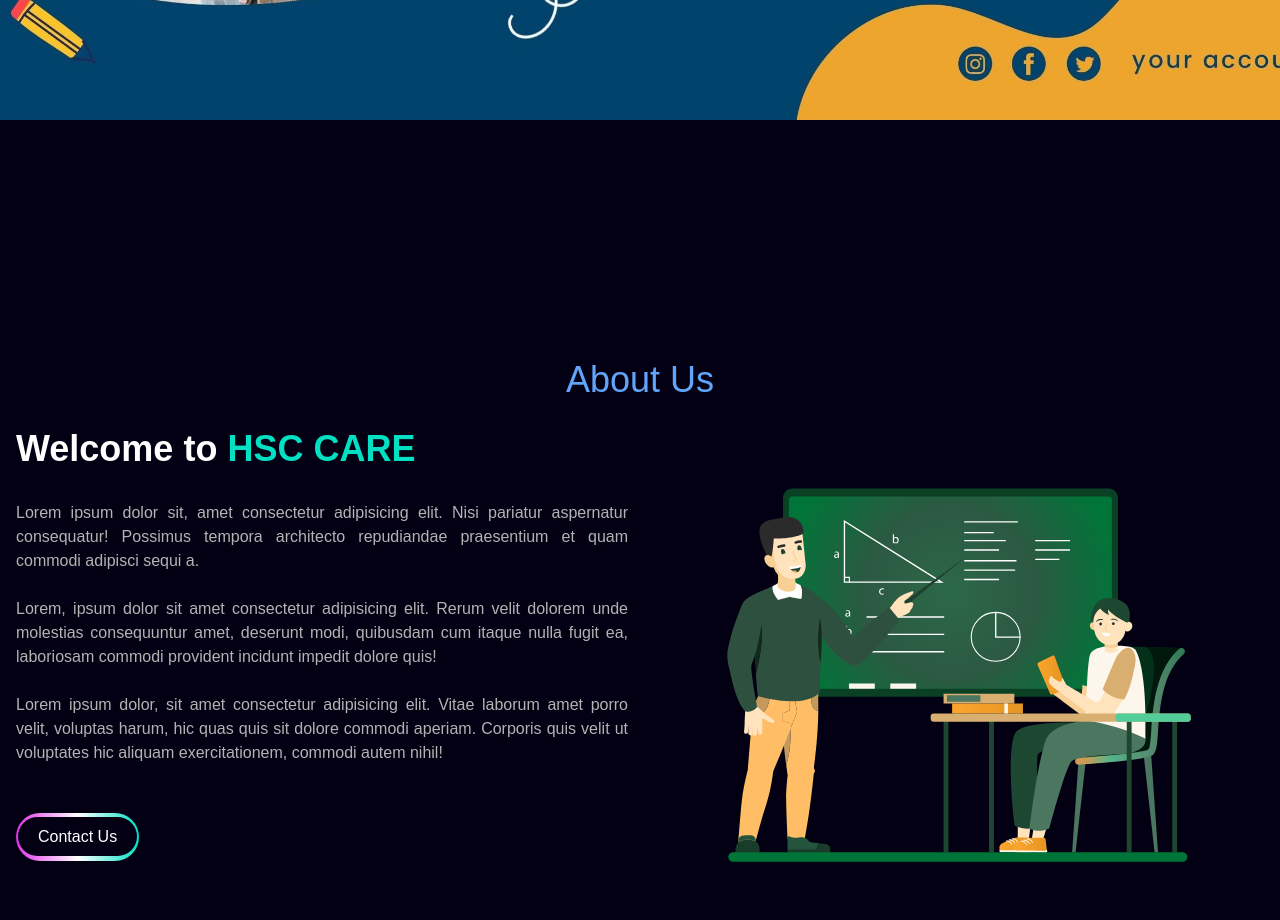
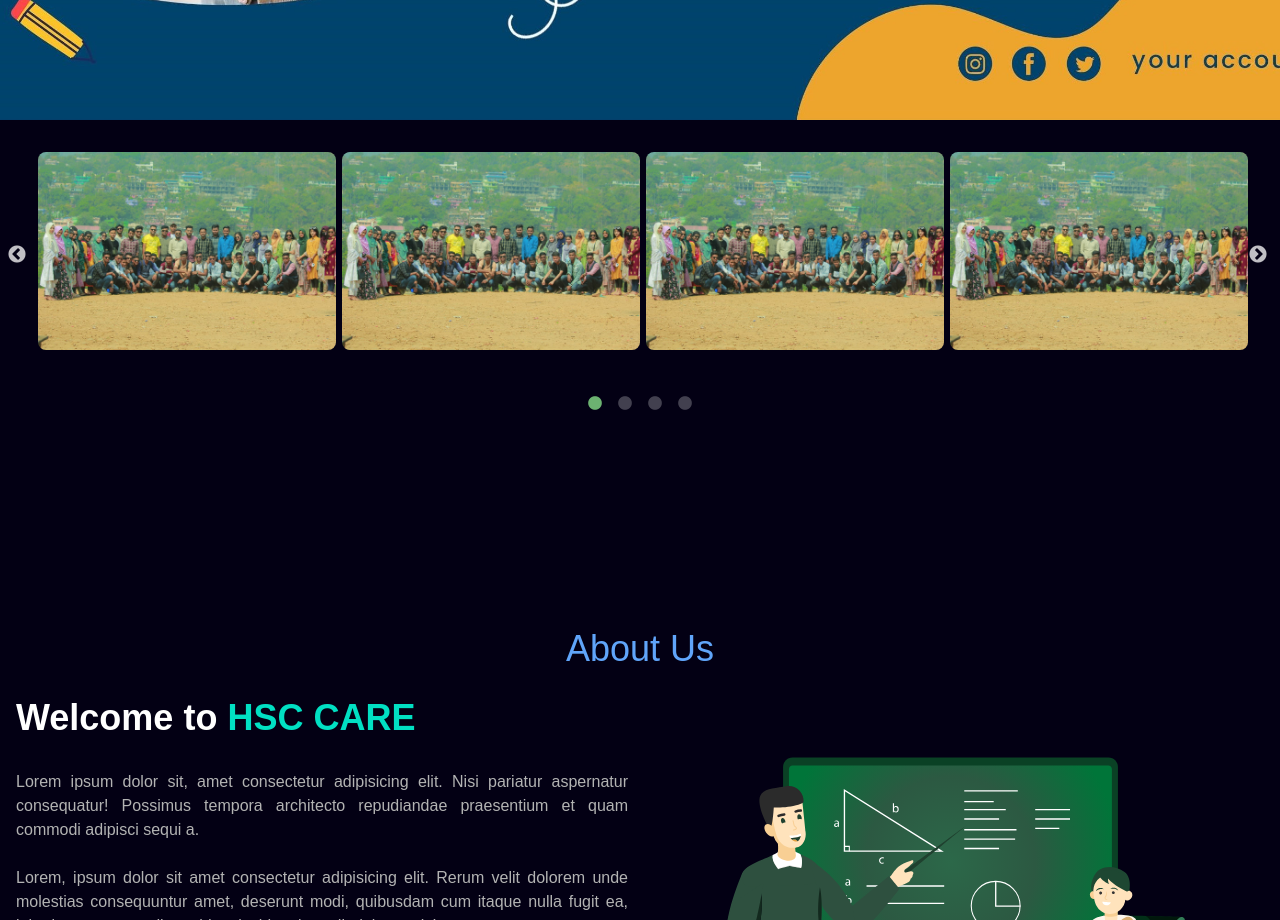
Before and after one commit to Rafat210907/hsc-care, a React (Vite) app: page / in a window 1280 px wide. Shown: the part 800-1720 px from the top of the page. Built offline with nearby package versions, Linux system fonts and the light colour scheme.

Commit message:
added slide

```diff
--- a/package.json
+++ b/package.json
@@ -23,7 +23,10 @@
     "react-feather": "^2.0.10",
     "react-icons": "^5.0.1",
     "react-markdown": "^9.0.1",
+    "react-responsive-carousel": "^3.2.23",
     "react-simple-typewriter": "^5.0.1",
+    "react-slick": "^0.30.2",
+    "slick-carousel": "^1.8.1",
     "sweetalert2": "^11.14.4",
     "typewriter-effect": "^2.21.0"
   },
--- /dev/null
+++ b/src/components/Slide.jsx
@@ -0,0 +1,70 @@
+import "slick-carousel/slick/slick.css";
+import "slick-carousel/slick/slick-theme.css";
+import Slider from "react-slick";
+import img1 from "../assets/tour/group.jpg"
+const Slide = () => {
+  var settings = {
+    dots: true,
+    infinite: true,
+    speed: 500,
+    slidesToShow: 4,
+    slidesToScroll: 2,
+    initialSlide: 0,
+    responsive: [
+      {
+        breakpoint: 1024,
+        settings: {
+          slidesToShow: 3,
+          slidesToScroll: 3,
+          infinite: true,
+          dots: true,
+        },
+      },
+      {
+        breakpoint: 600,
+        settings: {
+          slidesToShow: 2,
+          slidesToScroll: 2,
+          initialSlide: 2,
+        },
+      },
+      {
+        breakpoint: 480,
+        settings: {
+          slidesToShow: 1,
+          slidesToScroll: 1,
+        },
+      },
+    ],
+  };
+
+  return (
+    <div className="carousel">
+      <Slider {...settings}>
+        <div className="box">
+        <img src={img1} alt="Description 1" />
+        </div>
+        <div className="box">
+        <img src={img1} alt="Description 1" />
+        </div>
+        <div className="box">
+        <img src={img1} alt="Description 1" />
+        </div>
+        <div className="box">
+        <img src={img1} alt="Description 1" />
+        </div>
+        <div className="box">
+        <img src={img1} alt="Description 1" />
+        </div>
+        <div className="box">
+        <img src={img1} alt="Description 1" />
+        </div>
+        <div className="box">
+        <img src={img1} alt="Description 1" />
+        </div>
+      </Slider>
+    </div>
+  );
+};
+
+export default Slide;
--- a/src/index.css
+++ b/src/index.css
@@ -166,3 +166,83 @@ ion-icon{
 .swiper-pagination-bullet {
   background-color: white !important;
 }
+
+/*
+.carousel{
+  padding: 5rem;
+  background-color: #000;
+  color: #fff;
+  height: 100vh;
+  width: 100vw;
+}
+
+
+.box{
+  background-color: lightgreen;
+  height: 300px;
+}
+
+.box h3{
+  text-align: center;
+}
+.slick-slide div {
+  margin: 0 1rem;
+}
+
+.slick-next {
+  right: -40px !important;
+}
+
+.slick-dots li.slick-active button:before{
+  color: lightgreen !important;
+}
+
+.slick-dots li button:before{
+  color: #fff !important;
+  font-size: 1rem !important;
+  top: 2rem !important;
+}
+  */
+
+
+
+  .carousel {
+    padding: 2rem;
+    color: #fff;
+    height: auto;
+    width: 100%;
+  }
+
+  .box {
+    background-color: lightgreen;
+    display: flex;
+    justify-content: center;
+    align-items: center;
+    border-radius: 8px;
+    overflow: hidden; /* Ensure images do not overflow the box */
+  }
+
+  .box img {
+    width: 100%; /* Make images responsive */
+    height: auto; /* Maintain aspect ratio */
+  }
+
+  .slick-slide div {
+    margin: 0 .2rem;
+  }
+
+  .slick-next {
+    right: -20px !important;
+  }
+
+  .slick-dots li.slick-active button:before {
+    color: lightgreen !important;
+  }
+
+  .slick-dots li button:before {
+    color: #fff !important;
+    font-size: 1rem !important;
+    top: 2rem !important;
+  }
+
+  /* Media queries can remain the same */
--- a/src/pages/HomePage.jsx
+++ b/src/pages/HomePage.jsx
@@ -1,12 +1,15 @@
 import Hero from "../components/Hero";
 import OurTeachers from "../components/OurTeachers";
-//import Carousel from "../components/Carousel";
 import AboutUs from "../components/AboutUs";
 import WhyUs from "../components/WhyUs";
+import Slide from "../components/Slide";
+
+
 const HomePage = () => {
   return (
     <>
       <Hero />
+      <Slide />
       <AboutUs />
        <WhyUs />
       <OurTeachers />
```
Also changed, not shown: src/assets/tour/group.jpg (added), src/components/Carousel.jsx (added), 1 other file (tests, documents, lock files or other folders).
